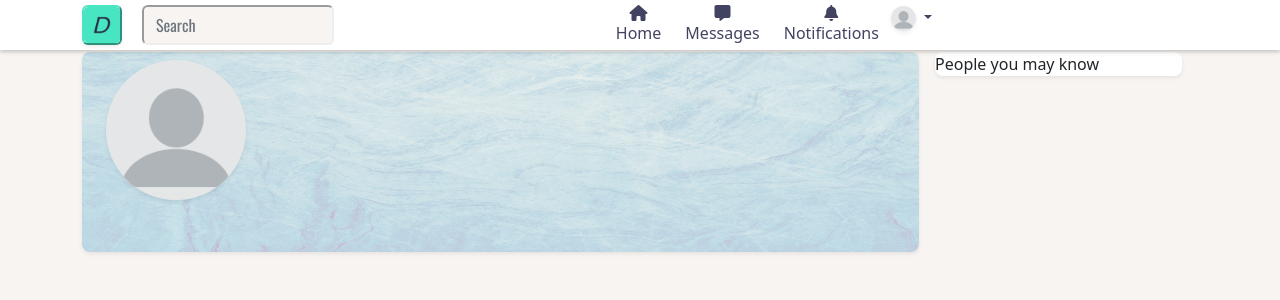
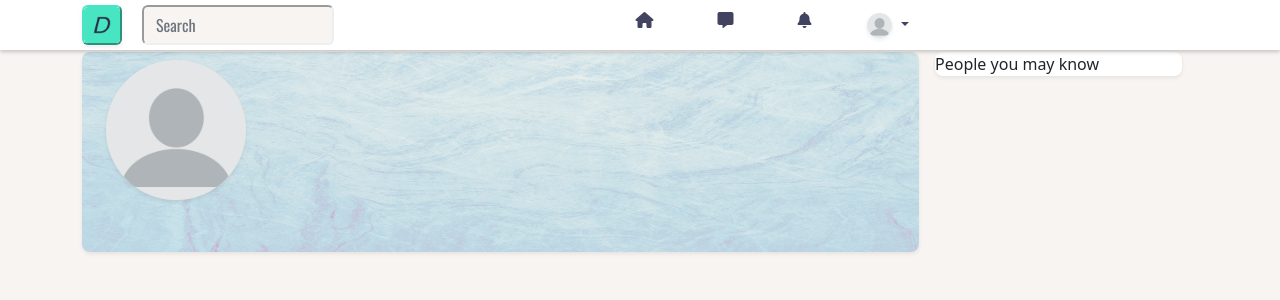
Before and after one commit to KristianColville1/daily-sync, a Django app: page /profiles/ in a window 1280 px wide. Shown: the top 300 px of the page. Run offline with Django 3.2, Linux system fonts and the light colour scheme; the visitor is signed in with stand-in values (Sample User, id 1); data that the repository does not hold is empty; some libraries are stand-ins or nearby versions.

Commit message:
Adjust nav icons and add tooltips for better UX

```diff
--- a/templates/base.html
+++ b/templates/base.html
@@ -57,32 +57,43 @@
           </form>
           <ul class="navbar-nav mx-auto my-2 my-lg-0 navbar-nav-scroll">
             {% if user.is_authenticated %}
-            <li class="nav-item">
-              <a class="nav-link d-flex flex-column text-center py-0 mx-1" aria-current="page" href="{% url 'feed' %}">
-                <i class="fa-solid fa-house"></i> Home</a>
+            <li class="mx-4">
+              <a class="nav-link d-flex flex-column text-center py-0" data-bs-toggle="tooltip" data-bs-title="Home"
+                data-bs-placement="bottom" data-bs-custom-class="custom-tooltip"
+                aria-current="page" href="{% url 'feed' %}">
+                <i class="fa-solid fa-house"></i></a>
             </li>
-            <li class="nav-item">
-              <a class="nav-link d-flex flex-column text-center py-0 mx-1" href="#">
-                <i class="fa-solid fa-message"></i> Messages</a>
+            <li class="mx-4">
+              <a class="nav-link d-flex flex-column text-center py-0" data-bs-toggle="tooltip" data-bs-title="Messages"
+                data-bs-placement="bottom" data-bs-custom-class="custom-tooltip"
+                href="#">
+                <i class="fa-solid fa-message"></i></a>
             </li>
-            <li class="nav-item">
-              <a class="nav-link d-flex flex-column text-center py-0 mx-1" href="#">
-                <i class="fa-solid fa-bell"></i> Notifications</a>
+            <li class="mx-4">
+              <a class="nav-link d-flex flex-column text-center py-0" data-bs-toggle="tooltip" data-bs-title="Notifications"
+                data-bs-placement="bottom" data-bs-custom-class="custom-tooltip"
+                href="#">
+                <i class="fa-solid fa-bell"></i></a>
             </li>
-            <li class="nav-item dropdown">
+            <li class="dropdown mx-4">
               <a class="nav-link dropdown-toggle nav-menu p-0" href="# " role="button" data-bs-toggle="dropdown"
                 aria-expanded="false">
-              <img class="profile-image-nav rounded-circle shadow-sm" src="{{ request.user.profile.avatar_url }}"
-                alt="profile image of author">
+                <img class="profile-image-nav rounded-circle shadow-sm" src="{{ request.user.profile.avatar_url }}"
+                  alt="profile image of author">
               </a>
               <ul class="dropdown-menu  nav-menu-items">
-                <li><a class="dropdown-item" href="{% url 'profile' %}">Profile</a></li>
-                <li><a class="dropdown-item" href="#">Account</a></li>
+                <li><a class="dropdown-item" href="{% url 'profile' %}">
+                    <i class="fa-solid fa-user mx-2 "></i> Profile</a></li>
+                <li><a class="dropdown-item" href="#">
+                    <i class="fa-solid fa-gear mx-2 "></i> Account</a></li>
+                <li><a class="dropdown-item" href="#">
+                    <i class="fa-solid fa-moon mx-2 "></i> Darkmode
+                  </a></li>
                 <li>
                   <hr class="dropdown-divider">
                 </li>
                 <li><a class="dropdown-item" href="{% url 'account_logout' %}">
-                    <i class="fa-solid fa-right-from-bracket"></i> Logout</a></li>
+                    <i class="fa-solid fa-right-from-bracket mx-2 "></i> Logout</a></li>
               </ul>
             </li>
             {% else %}
@@ -125,8 +136,11 @@
   <script src="https://cdn.jsdelivr.net/npm/jquery@3.5.1/dist/jquery.slim.min.js"
     integrity="sha384-DfXdz2htPH0lsSSs5nCTpuj/zy4C+OGpamoFVy38MVBnE+IbbVYUew+OrCXaRkfj" crossorigin="anonymous">
   </script>
-  <script src="https://cdn.jsdelivr.net/npm/bootstrap@4.6.2/dist/js/bootstrap.bundle.min.js"
-    integrity="sha384-Fy6S3B9q64WdZWQUiU+q4/2Lc9npb8tCaSX9FK7E8HnRr0Jz8D6OP9dO5Vg3Q9ct" crossorigin="anonymous">
+  <script src="https://cdn.jsdelivr.net/npm/@popperjs/core@2.11.5/dist/umd/popper.min.js"
+    integrity="sha384-Xe+8cL9oJa6tN/veChSP7q+mnSPaj5Bcu9mPX5F5xIGE0DVittaqT5lorf0EI7Vk" crossorigin="anonymous">
+  </script>
+  <script src="https://cdn.jsdelivr.net/npm/bootstrap@5.2.0/dist/js/bootstrap.min.js"
+    integrity="sha384-ODmDIVzN+pFdexxHEHFBQH3/9/vQ9uori45z4JjnFsRydbmQbmL5t1tQ0culUzyK" crossorigin="anonymous">
   </script>
   {% comment %} jquery CDN {% endcomment %}
   <script src="https://code.jquery.com/jquery-3.6.0.min.js"
```
